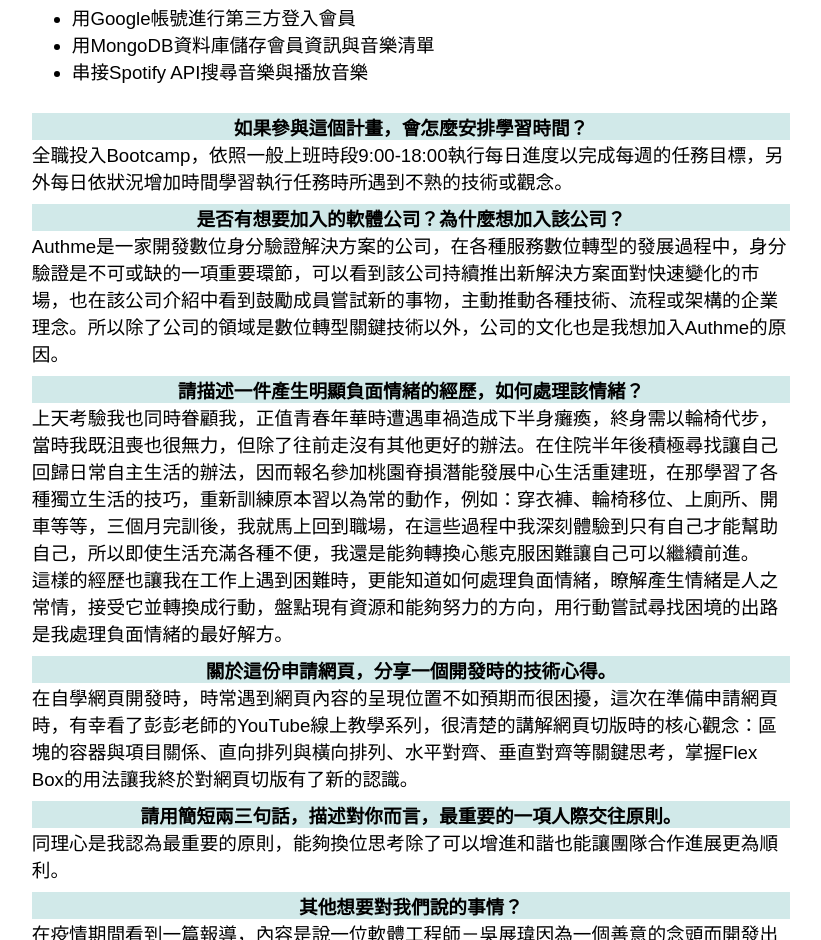
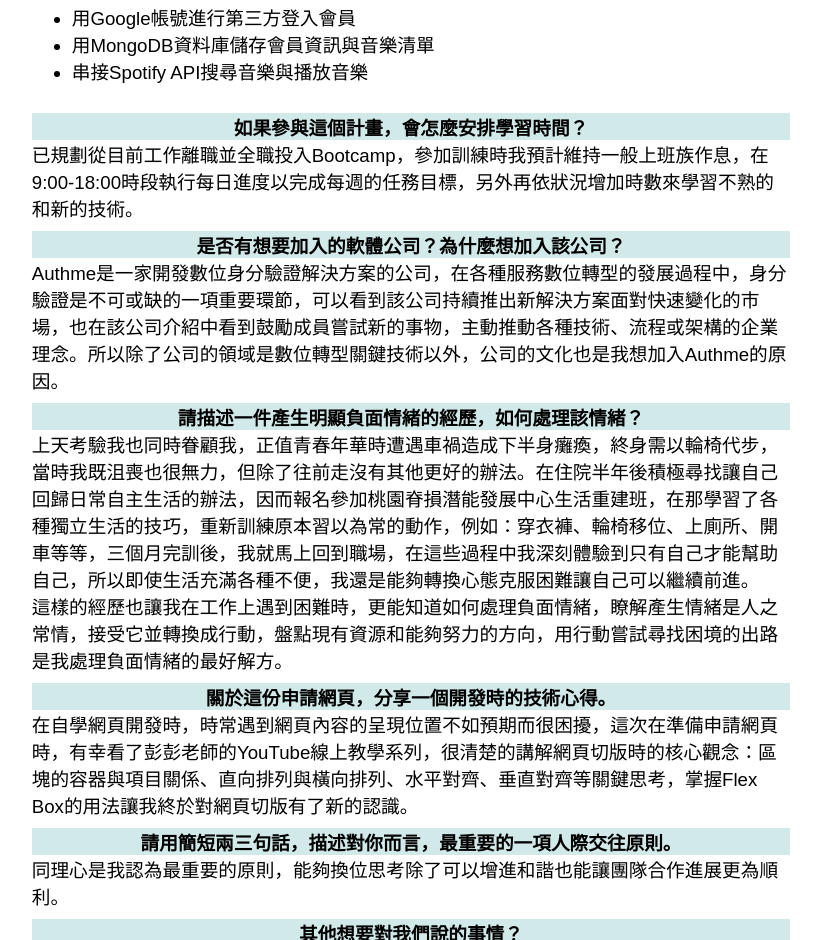
Before and after one commit to loshuyen/wehelp-application, a plain HTML site: page index.html in a window 1280 px wide. Shown: the part 996-1936 px from the top of the page, without its empty margins (229-1050 px from the left). Drawn offline with Linux system fonts and the light colour scheme.

Commit message:
Add files via upload

```diff
--- a/index.html
+++ b/index.html
@@ -63,7 +63,7 @@
     <div class="item">
       <div class="item-text">如果參與這個計畫，會怎麼安排學習時間？</div>
       <div class="content">
-        全職投入Bootcamp，依照一般上班時段9:00-18:00執行每日進度以完成每週的任務目標，另外每日依狀況增加時間學習執行任務時所遇到不熟的技術或觀念。
+        已規劃從目前工作離職並全職投入Bootcamp，參加訓練時我預計維持一般上班族作息，在9:00-18:00時段執行每日進度以完成每週的任務目標，另外再依狀況增加時數來學習不熟的和新的技術。
       </div>
     </div>
     <div class="item">
```
